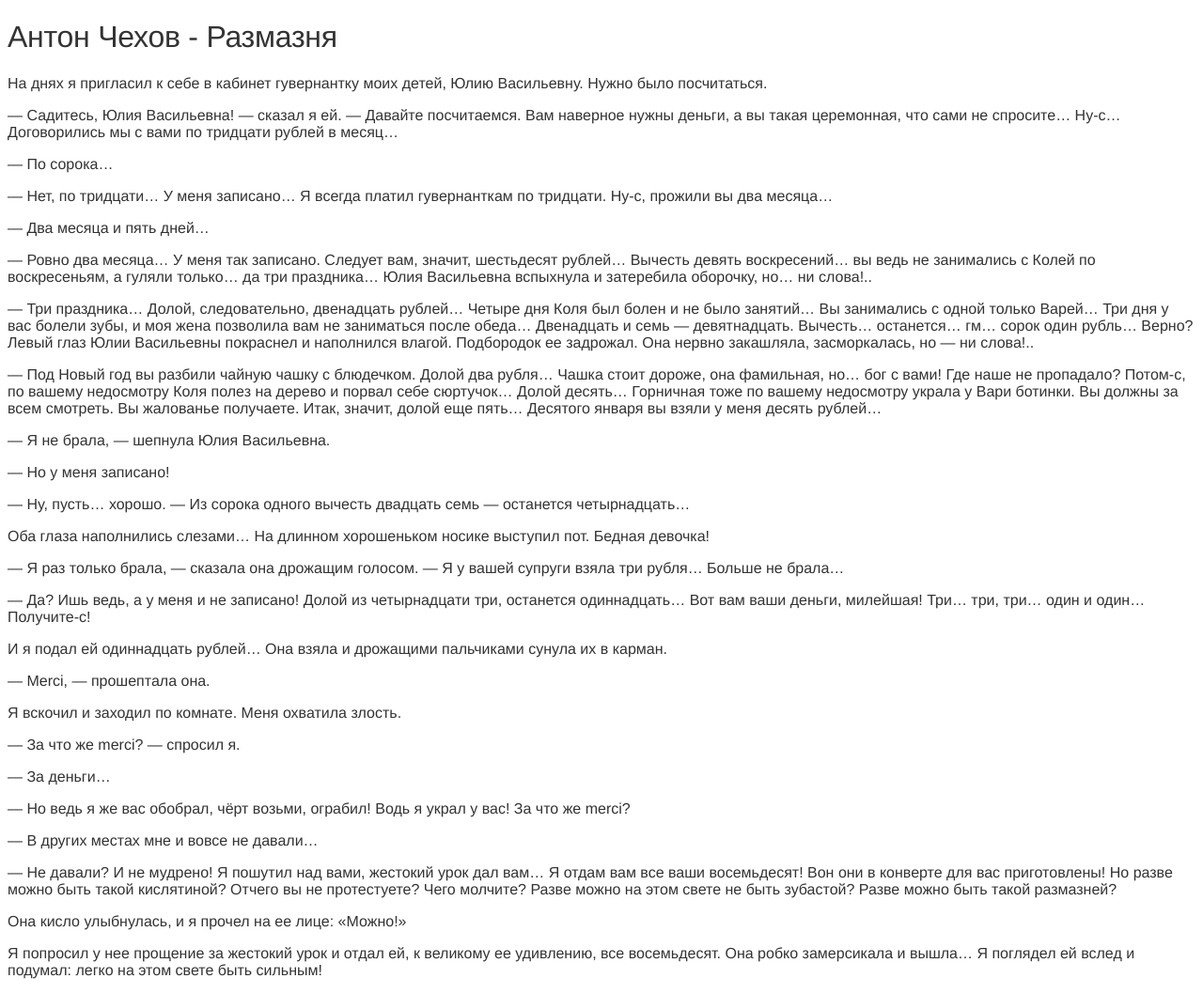
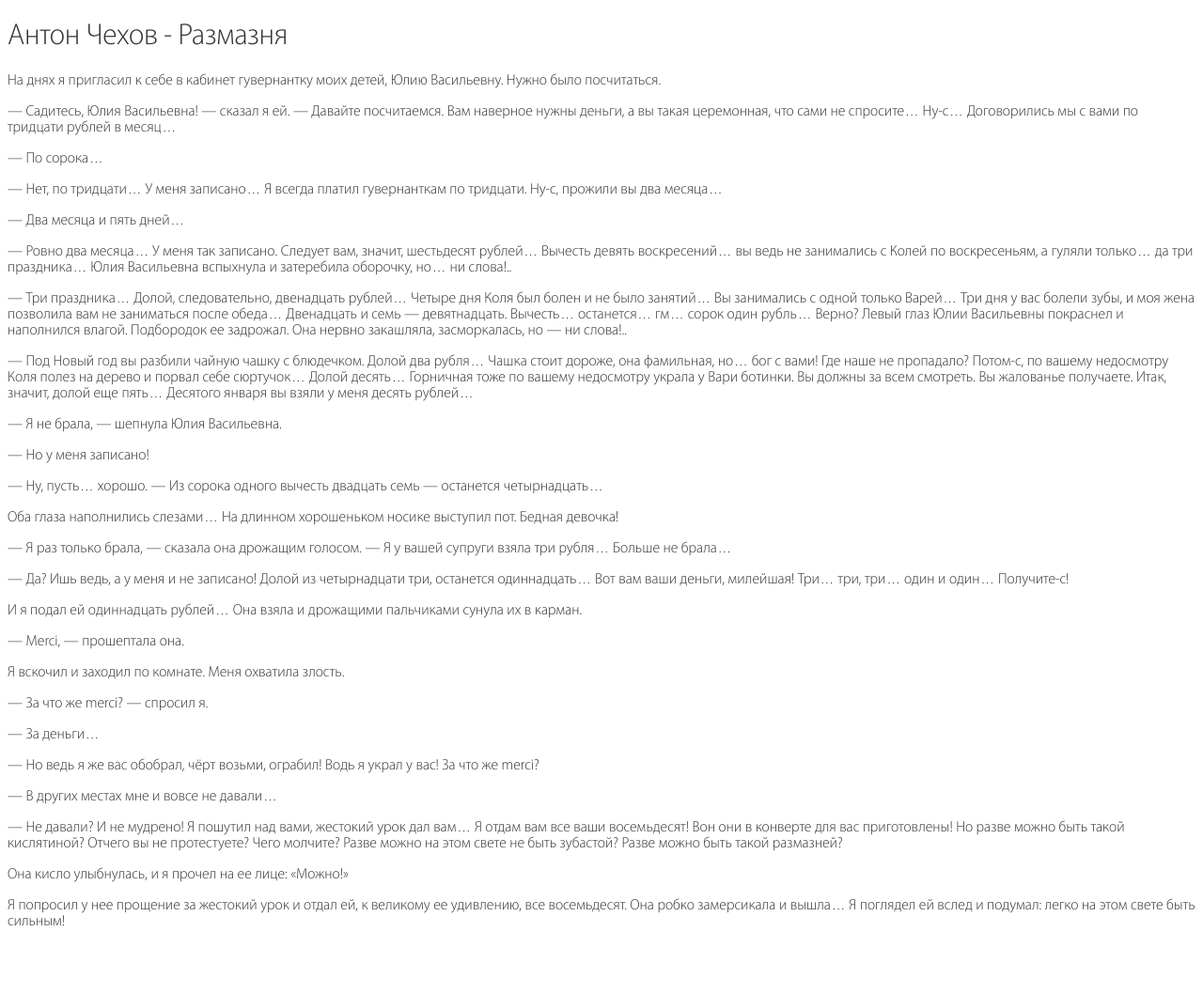
Before and after one commit to pwrmind/md.lib.ru, a Jekyll site: the page built from _books/razmaznya.md, in a window 1280 px wide. Shown: the whole page at 94% size. Built offline with Jekyll 4.4.1, drawn with Linux system fonts in a browser that asks for light colours; some web fonts are replaced; after the commit the page ends 1005 px from its top, so only the background shows below that.

Commit message:
fonts edit

```diff
--- a/assets/styles/main.css
+++ b/assets/styles/main.css
@@ -4,7 +4,7 @@
 	font-family:'Myriad Set Pro';
 	font-style:normal;
 	font-weight:200;
-	src:local('☺︎'), url("{{ "/fonts/myriad-set-pro_thin.woff" | relative_url }}") format("woff"), url("{{ "/fonts/myriad-set-pro_thin.woff" | relative_url }}") format("truetype");
+	src:local('☺︎'), url('{{ "/assets/fonts/myriad-set-pro_thin.woff" | relative_url }}') format("woff"), url('{{ "/assets/fonts/myriad-set-pro_thin.woff" | relative_url }}') format("truetype");
 	/* Copyright (c) 1992 Adobe Systems Incorporated. All Rights Reserved. Myriad is a trademark of Adobe Systems Incorporated. */
 }
 
```
